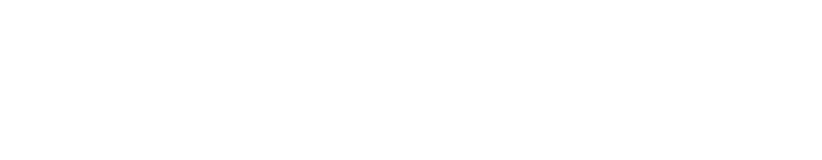
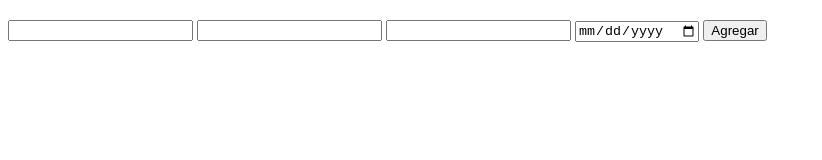
Before and after one commit to josedavid1996/user-formulario, a website: page index.html in a window 1280 px wide. Shown: the whole page, without its empty margins (0-822 px from the left). Drawn offline with Linux system fonts and the light colour scheme.

Commit message:
Add structure inital html

```diff
--- a/index.html
+++ b/index.html
@@ -0,0 +1,28 @@
+<!DOCTYPE html>
+<html lang="en">
+
+<head>
+  <meta charset="UTF-8">
+  <meta http-equiv="X-UA-Compatible" content="IE=edge">
+  <meta name="viewport" content="width=device-width, initial-scale=1.0">
+  <link rel="stylesheet" href="css/style.css">
+  <title>Prueba tecnica</title>
+</head>
+
+<body>
+  <div class="container">
+    <form class="formulario">
+      <h2></h2>
+      <input type="email" name="email" id="">
+      <input type="text">
+      <input type="text">
+      <input type="date" name="date" id="">
+      <input type="submit" value="Agregar">
+    </form>
+    <table class="table">
+
+    </table>
+  </div>
+</body>
+
+</html>
--- a/package.json
+++ b/package.json
@@ -10,7 +10,7 @@
   "author": "",
   "license": "ISC",
   "devDependencies": {
-    "standard": "^17.0.0"
+    "standard": "17.0.0"
   },
   "eslintConfig": {
     "extends": "./node_modules/standard/eslintrc.json"
--- /dev/null
+++ b/scss/_reset.scss
@@ -0,0 +1,9 @@
+html {
+  box-sizing: border-box;
+  margin: 0;
+}
+*,
+*::after,
+*::before {
+  box-sizing: border-box;
+}
--- a/scss/style.scss
+++ b/scss/style.scss
@@ -1,3 +1 @@
-body {
-  background-color: black;
-}
+@import "_reset";
```
Also changed, not shown: css/style.css, 1 other file.
